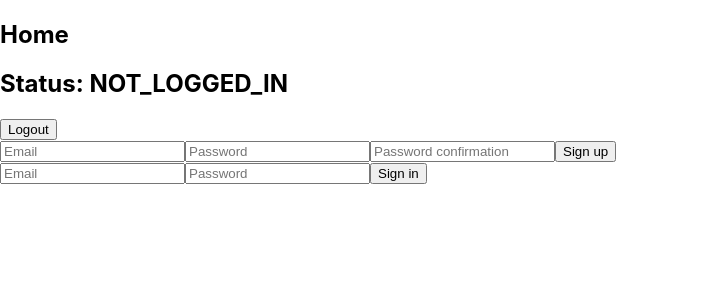
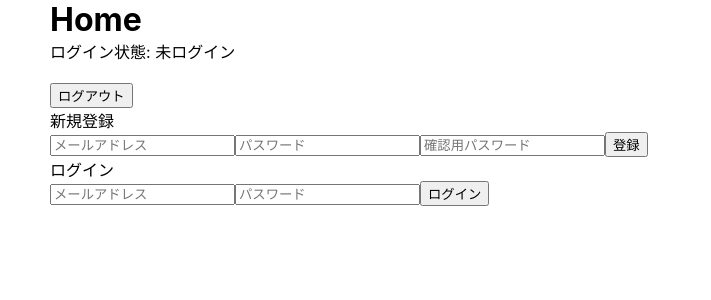
Before and after one commit to kashi-iyo/Novel-App-by-Client, a React (Create React App) app: page / in a window 1280 px wide. Shown: the top 300 px of the page, without its empty margins (0-711 px from the left). Built offline with nearby package versions, Linux system fonts and the light colour scheme; no server answers.

Commit message:
現状の認証機能を全てReact Hooksへ移行

```diff
--- a/src/App.js
+++ b/src/App.js
@@ -1,85 +1,67 @@
-import React, { Component } from 'react'
+import React, { useState, useEffect } from 'react'
 import { BrowserRouter, Switch, Route } from 'react-router-dom'
 import axios from 'axios'
 
+import Home from './components/Home'
 import Dashboard from './components/Dashboard'
-import Home from './components/Home'
-export default class App extends Component {
 
-  constructor(props) {
-    super(props)
-    this.state = {
-      loggedInStatus: "NOT_LOGGED_IN",
-      user: {}
-    }
-    this.handleLogin = this.handleLogin.bind(this)
-    this.handleLogout = this.handleLogout.bind(this)
+export default function App() {
+  const [loggedInStatus, setLoggedInStatus] = useState("未ログイン")
+  const [user, setUser] = useState({})
+
+  const handleLogin = (data) => {
+    setLoggedInStatus("ログインなう")
+    setUser(data.user)
   }
 
-  checkLoginStatus() {
+  const handleLogout = () => {
+    setLoggedInStatus("未ログイン")
+    setUser({})
+  }
+
+  useEffect(() => {
+    checkLoginStatus()
+  })
+
+  const checkLoginStatus = () => {
     axios.get("http://localhost:3001/logged_in", { withCredentials: true })
       .then(response => {
-        if (response.data.logged_in && this.state.loggedInStatus === "NOT_LOGGED_IN") {
-          this.setState({
-            loggedInStatus: "LOGGED_IN",
-            user: response.data.user
-          })
-        } else if (!response.data.logged_in && this.state.loggedInStatus === "LOGGED_IN") {
-          this.setState({
-            loggedInStatus: "NOTLOGGED_IN",
-            user: {}
-          })
+        if (response.data.logged_in && loggedInStatus === "未ログイン") {
+          setLoggedInStatus("ログインなう")
+          setUser(response.data.user)
+        } else if (!response.data.logged_in && loggedInStatus === "ログインなう") {
+          setLoggedInStatus("未ログイン")
+          setUser({})
         }
       }).catch(error => {
-        console.log("check login error", error)
+        console.log("ログインエラー", error)
       })
   }
 
-  componentDidMount() {
-    this.checkLoginStatus()
-  }
-
-  handleLogout() {
-    this.setState({
-      loggedInStatus: "NOT_LOGGED_IN",
-      user: {}
-    })
-  }
-
-  handleLogin(data) {
-    this.setState({
-      loggedInStatus: "LOGGED_IN",
-      user: data.user
-    })
-  }
-
-  render() {
   return (
-      <div className="app">
+    <div>
       <BrowserRouter>
         <Switch>
           <Route
-              exact path={"/"}
+            exact
+            path={"/"}
             render={props => (
-                //ここで受け取るpropsは、Routeが受け取る（historyなども含まれる）
               <Home
                 {...props}
-                  handleLogin={this.handleLogin}
-                  handleLogout={this.handleLogout}
-                  loggedInStatus={this.state.loggedInStatus}
+                handleLogin={handleLogin}
+                handleLogout={handleLogout}
+                loggedInStatus={loggedInStatus}
               />
-              )} />
+            )}
+          />
           <Route
             exact path={"/dashboard"}
             render={props => (
-                <Dashboard
-                  {...props}
-                  loggedInStatus={this.state.loggedInStatus}
+              <Dashboard { ...props } loggedInStatus={loggedInStatus} />
+            )}
           />
-              )} />
         </Switch>
       </BrowserRouter>
     </div>
   )
 }
-}
--- a/src/components/Dashboard.js
+++ b/src/components/Dashboard.js
@@ -1,12 +1,10 @@
 import React from 'react'
 
 export default function Dashboard(props) {
-
-
     return (
         <div>
-            <h2>Dashboard</h2>
-            <h2>Status: {props.loggedInStatus}</h2>
+            <h1>Dashboard</h1>
+            <h2>ログイン状態: {props.loggedInStatus}</h2>
         </div>
     )
 }
--- a/src/components/Home.js
+++ b/src/components/Home.js
@@ -1,46 +1,30 @@
-import React, { Component } from 'react'
+import React from 'react'
 import axios from 'axios'
+
 import Registration from './auth/Registration'
 import Login from './auth/Login'
 
-export default class Home extends Component {
-    constructor(props) {
-        super(props)
+export default function Home(props) {
 
-        this.handleSuccessfulAuth = this.handleSuccessfulAuth.bind(this)
-        this.handleLogoutClick = this.handleLogoutClick.bind(this)
+    const handleSuccessfulAuthentication = (data) => {
+        props.handleLogin(data)
+        props.history.push("/dashboard")
     }
 
-    handleSuccessfulAuth(data) {
-        // TODO update parent component
-        // handleLogin()はprops(App.jsコンポーネント)から受け取る＝App.jsで定義
-        this.props.handleLogin(data)
-        // このpropsのhistoryはRouteコンポーネントが受け取っている物で、ルートを表す
-        this.props.history.push("/dashboard")
+    const handleLogoutClick = () => {
+        axios.delete("http://localhost:3001/logout", { withCredentials: true })
+            .then(response => {
+                props.handleLogout()
+            }).catch(error => console.log("ログアウトエラー", error))
     }
 
-    handleLogoutClick() {
-        axios.delete("http://localhost:3001/logout", { withCredentials: true }).then(response => {
-            this.props.handleLogout()
-        }).catch(error => {
-            console.log("logout error", error)
-        })
-
-    }
-
-    render() {
-        return (
-            <div>
-                <h2>Home</h2>
-                <h2>Status: {this.props.loggedInStatus}</h2>
-                <button onClick={() => this.handleLogoutClick()}>Logout</button>
-                <Registration
-                    handleSuccessfulAuth={this.handleSuccessfulAuth}
-                />
-                <Login
-                    handleSuccessfulAuth={this.handleSuccessfulAuth}
-                />
-            </div>
-        )
-    }
+    return (
+        <div>
+            <h1>Home</h1>
+            <p>ログイン状態: {props.loggedInStatus}</p><br></br>
+            <button onClick={handleLogoutClick}>ログアウト</button>
+            <Registration handleSuccessfulAuthentication={handleSuccessfulAuthentication} />
+            <Login handleSuccessfulAuthentication={handleSuccessfulAuthentication} />
+        </div>
+    )
 }
--- a/src/components/auth/Login.js
+++ b/src/components/auth/Login.js
@@ -1,28 +1,12 @@
-import React, { Component } from 'react'
+import React, { useState } from 'react'
 import axios from 'axios'
 
-export default class Login extends Component {
-    constructor(props) {
-        super(props)
+export default function Login(props) {
+    const [email, setEmail] = useState("")
+    const [password, setPassword] = useState("")
+    const [registrationErrors, setRegistrationErrors] = useState("")
 
-        this.state = {
-            email: "",
-            password: "",
-            loginErrors: ""
-        }
-
-        this.handleSubmit = this.handleSubmit.bind(this)
-        this.handleChange = this.handleChange.bind(this)
-    }
-
-    handleChange(event) {
-        this.setState({
-            [event.target.name]: event.target.value
-        })
-    }
-
-    handleSubmit(event) {
-        const { email, password } = this.state
+    const handleSubmit = (event) => {
         axios.post("http://localhost:3001/login",
             {
                 user: {
@@ -32,39 +16,38 @@ export default class Login extends Component {
             },
             { withCredentials: true }
         ).then(response => {
-            if (response.data.logged_in)
-            // handleSuccessfulAuthはprops(Homeコンポーネントから受け取る)=Homeで定義
-            this.props.handleSuccessfulAuth(response.data)
+            console.log(response)
+            if (response.data.status === 'created') {
+                props.handleSuccessfulAuthentication(response.data)
+            }
         }).catch(error => {
-            console.log("login error", error)
+            console.log("registration error", error)
         })
         event.preventDefault()
     }
 
-    render() {
     return (
         <div>
-                <form onSubmit={this.handleSubmit} >
+            <p>ログイン</p>
+
+            <form onSubmit={handleSubmit}>
                 <input
                     type="email"
                     name="email"
-                        placeholder="Email"
-                        value={this.state.email}
-                        onChange={this.handleChange}
-                        required
+                    placeholder="メールアドレス"
+                    value={email}
+                    onChange={event => setEmail(event.target.value)}
                 />
                 <input
                     type="password"
                     name="password"
-                        placeholder="Password"
-                        value={this.state.password}
-                        onChange={this.handleChange}
-                        required
+                    placeholder="パスワード"
+                    value={password}
+                    onChange={event => setPassword(event.target.value)}
                 />
 
-                    <button type="submit">Sign in</button>
+                <button type="submit">ログイン</button>
             </form>
         </div>
     )
 }
-}
--- a/src/components/auth/Registration.js
+++ b/src/components/auth/Registration.js
@@ -1,80 +1,61 @@
-import React, { Component } from 'react'
+import React, { useState } from 'react'
 import axios from 'axios'
 
-export default class Registration extends Component {
-    constructor(props) {
-        super(props)
+export default function Registration(props) {
+    const [email, setEmail] = useState("")
+    const [password, setPassword] = useState("")
+    const [passwordConfirmation, setPasswordConfirmation] = useState("")
+    const [registrationErrors, setRegistrationErrors] = useState("")
 
-        this.state = {
-            email: "",
-            password: "",
-            password_confirmation: "",
-            registrationErrors: ""
-        }
-
-        this.handleSubmit = this.handleSubmit.bind(this)
-        this.handleChange = this.handleChange.bind(this)
-    }
-
-    handleChange(event) {
-        this.setState({
-            [event.target.name]: event.target.value
-        })
-    }
-
-    handleSubmit(event) {
-        const { email, password, password_confirmation } = this.state
+    const handleSubmit = (event) => {
         axios.post("http://localhost:3001/signup",
             {
                 user: {
                     email: email,
                     password: password,
-                    password_confirmation: password_confirmation
+                    password_confirmation: passwordConfirmation
                 }
             },
             { withCredentials: true }
         ).then(response => {
-            if (response.data.status === 'created')
-            // handleSuccessfulAuthはprops(Homeコンポーネントから受け取る)=Homeで定義
-            this.props.handleSuccessfulAuth(response.data)
+            if (response.data.status === 'created') {
+                props.handleSuccessfulAuthentication(response.data)
+            }
         }).catch(error => {
             console.log("registration error", error)
         })
         event.preventDefault()
     }
 
-    render() {
     return (
         <div>
-                <form onSubmit={this.handleSubmit} >
+            <p>新規登録</p>
+
+            <form onSubmit={handleSubmit}>
                 <input
                     type="email"
                     name="email"
-                        placeholder="Email"
-                        value={this.state.email}
-                        onChange={this.handleChange}
-                        required
+                    placeholder="メールアドレス"
+                    value={email}
+                    onChange={event => setEmail(event.target.value)}
                 />
                 <input
                     type="password"
                     name="password"
-                        placeholder="Password"
-                        value={this.state.password}
-                        onChange={this.handleChange}
-                        required
+                    placeholder="パスワード"
+                    value={password}
+                    onChange={event => setPassword(event.target.value)}
                 />
                 <input
                     type="password"
                     name="password_confirmation"
-                        placeholder="Password confirmation"
-                        value={this.state.password_confirmation}
-                        onChange={this.handleChange}
-                        required
+                    placeholder="確認用パスワード"
+                    value={passwordConfirmation}
+                    onChange={event => setPasswordConfirmation(event.target.value)}
                 />
 
-                    <button type="submit">Sign up</button>
+                <button type="submit">登録</button>
             </form>
         </div>
     )
 }
-}
--- a/src/index.css
+++ b/src/index.css
@@ -1,3 +1,7 @@
+* {
+  margin: 0px;
+}
+
 body {
   margin: 0;
   font-family: -apple-system, BlinkMacSystemFont, 'Segoe UI', 'Roboto', 'Oxygen',
@@ -11,3 +15,7 @@ code {
   font-family: source-code-pro, Menlo, Monaco, Consolas, 'Courier New',
     monospace;
 }
+
+html {
+  margin-left: 50px;
+}
```
Also changed, not shown: src/App.css (deleted, +0 -38 lines). Lines whose indentation alone changed are shown as unchanged.
